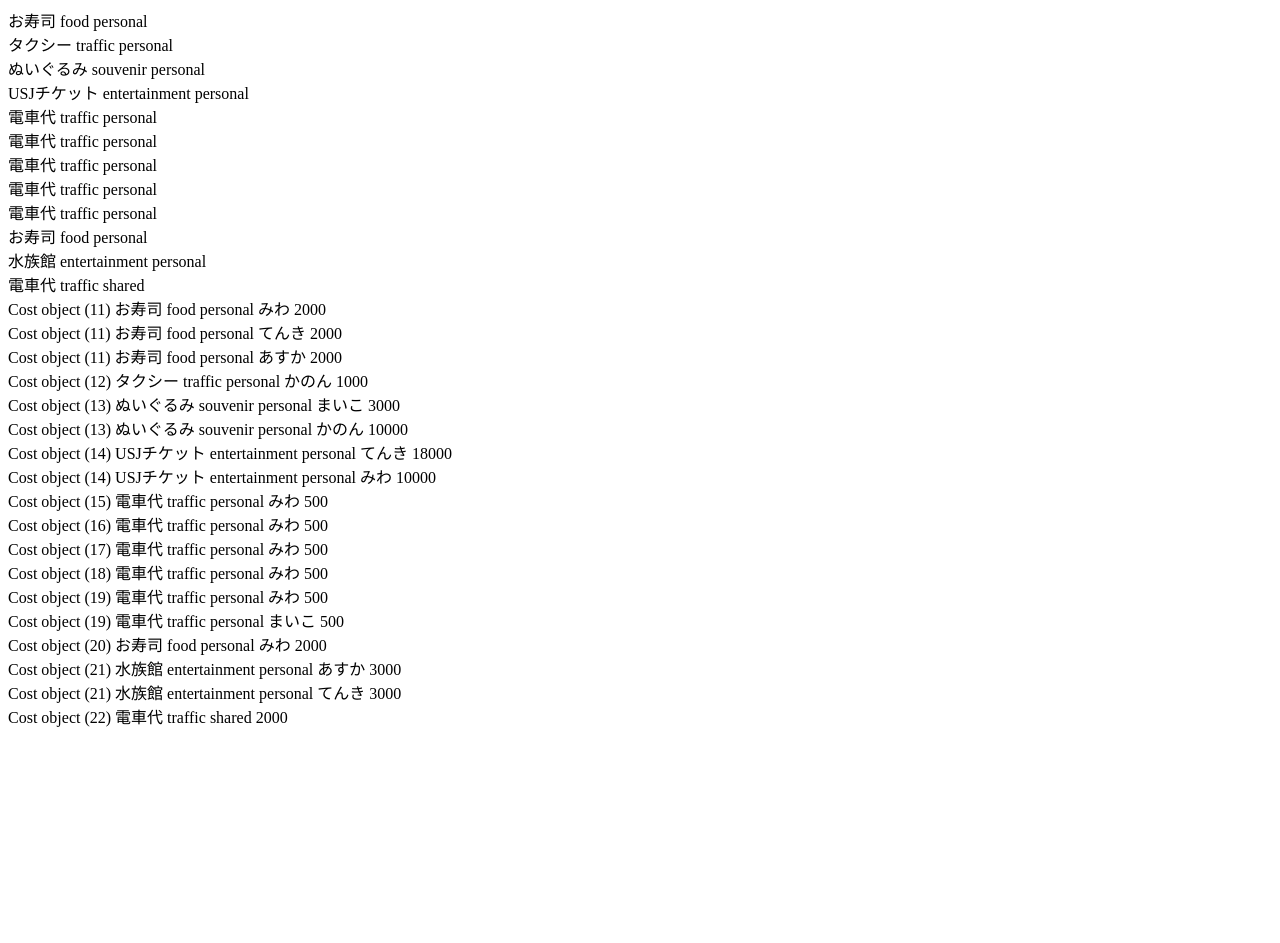
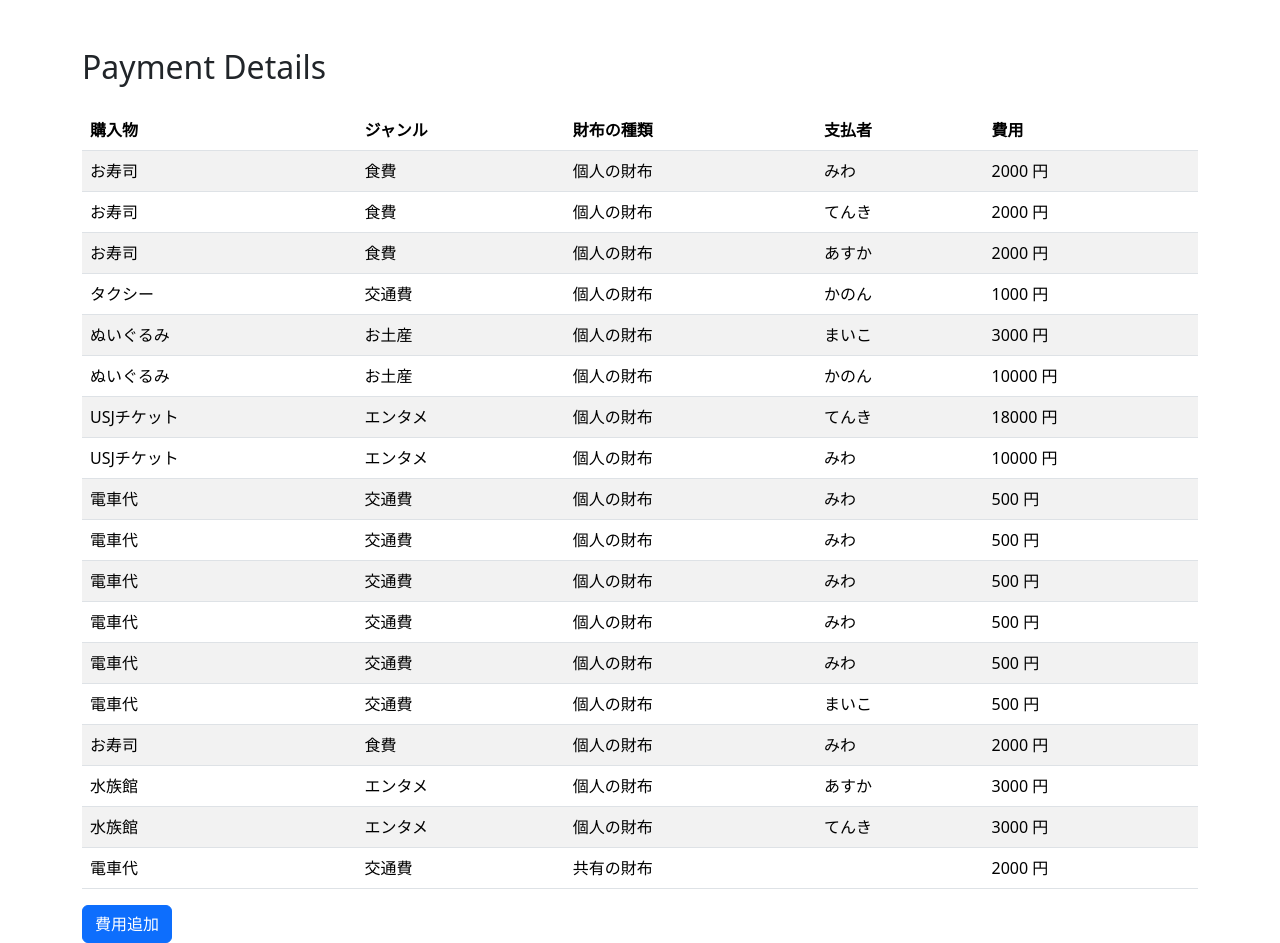
Before and after one commit to yamashita3303/NoteTrip, a Django app: page /cost_list/ in a window 1280 px wide. Before the commit the page ends 727 px from the top, so only its background shows below. Run offline with Django 4.2, Linux system fonts and the light colour scheme; data comes from the database, SQL or seed files in the repository; both versions use the stored data as it was after the commit.

Commit message:
簡易的な予算入力の作成

```diff
--- a/app/admin.py
+++ b/app/admin.py
@@ -1,5 +1,6 @@
 from django.contrib import admin
-from .models import Cost, Payment
+from .models import Cost, Payment, Budget
 
 admin.site.register(Cost)
 admin.site.register(Payment)
+admin.site.register(Budget)
--- a/app/models.py
+++ b/app/models.py
@@ -19,5 +19,5 @@ class Payment(models.Model):
     payment_payers = models.CharField(max_length=30, verbose_name="支払者", null=True, blank=True)
     payment_money = models.IntegerField(verbose_name="費用")
 
-
-    # cost_budget = models.IntegerField(verbose_name="予算", null=True, blank=True)
+class Budget(models.Model):
+    budget = models.IntegerField(verbose_name="予算", null=True, blank=True)
--- a/app/templates/app/cost_list.html
+++ b/app/templates/app/cost_list.html
@@ -3,23 +3,43 @@
 <head>
     <meta charset="UTF-8">
     <meta name="viewport" content="width=device-width, initial-scale=1.0">
-    <title>Document</title>
+    <title>Payment Details</title>
+    <!-- BootstrapのCSSを読み込む -->
+    <link href="https://cdn.jsdelivr.net/npm/bootstrap@5.3.0-alpha1/dist/css/bootstrap.min.css" rel="stylesheet">
 </head>
 <body>
-    {% for i in all_costs %}
-        {{ i.cost_name }}
-        {{ i.cost_genre }}
-        {{ i.cost_wallet }}
-        <br>
-    {% endfor %}
-    {% for i in all_payments %}
-        {{ i.cost }}
-        {{ i.cost.cost_name }}
-        {{ i.cost.cost_genre }}
-        {{ i.cost.cost_wallet }}
-        {{ i.payment_payers }}
-        {{ i.payment_money }}
-        <br>
-    {% endfor %}
+    <div class="container mt-5">
+        <h2 class="mb-4">Payment Details</h2>
+
+        <!-- 支払情報を表示するテーブル -->
+        <table class="table table-striped">
+            <thead>
+                <tr>
+                    <th>購入物</th>
+                    <th>ジャンル</th>
+                    <th>財布の種類</th>
+                    <th>支払者</th>
+                    <th>費用</th>
+                </tr>
+            </thead>
+            <tbody>
+                {% for i in all_payments %}
+                <tr>
+                    <td>{{ i.cost.cost_name }}</td>
+                    <td>{{ i.cost.get_cost_genre_display }}</td> <!-- ジャンルの表示名を取得 -->
+                    <td>{{ i.cost.get_cost_wallet_display }}</td> <!-- 財布の種類の表示名を取得 -->
+                    <td>{{ i.payment_payers }}</td>
+                    <td>{{ i.payment_money }} 円</td> <!-- 数値にカンマを追加 -->
+                </tr>
+                {% endfor %}
+            </tbody>
+        </table>
+
+        <!-- 支払の追加ボタン -->
+        <a href="{% url 'app:cost_form' %}" class="btn btn-primary">費用追加</a>
+    </div>
+
+    <!-- BootstrapのJSと依存ライブラリを読み込む -->
+    <script src="https://cdn.jsdelivr.net/npm/bootstrap@5.3.0-alpha1/dist/js/bootstrap.bundle.min.js"></script>
 </body>
 </html>
--- a/app/urls.py
+++ b/app/urls.py
@@ -4,7 +4,9 @@ from . import views
 app_name = 'app'
 
 urlpatterns = [
-    path('cost_home/', views.cost_home, name='cost_home'),
+    # path('cost_home/', views.cost_home, name='cost_home'),
+    path('cost_home/<str:payer_name>/', views.cost_home, name='cost_home'),  # URLに支払者名を追加
     path('cost_list/', views.cost_list, name='cost_list'),
     path('cost_form/', views.cost_create, name='cost_form'),
+    path('cost_budget/', views.cost_budget, name='cost_budget'),
 ]
--- a/app/views.py
+++ b/app/views.py
@@ -1,10 +1,30 @@
 from django.shortcuts import render, redirect
-from .models import Cost, Payment
-from .forms import CostForm, PaymentForm
+from .models import Cost, Payment, Budget
+from .forms import CostForm, PaymentForm, BudgetForm
 from django.views import View
+from django.contrib import messages
+from django.db.models import Sum
+from django.core.serializers.json import DjangoJSONEncoder
+import json
 
-def cost_home(request):
-    return render(request, "app/cost_home.html")
+def cost_home(request, payer_name):
+    payments_by_payers = Payment.objects.values('payment_payers').annotate(total_money=Sum('payment_money'))
+    payments_json = json.dumps(list(payments_by_payers), cls=DjangoJSONEncoder)
+
+    # 指定した支払者のジャンル別支出の合計を取得
+    payments_by_genre = Payment.objects.filter(payment_payers=payer_name)\
+        .values('cost__cost_genre')\
+        .annotate(total_money=Sum('payment_money'))
+    # JSON形式に変換
+    alone_payments_json = json.dumps(list(payments_by_genre), cls=DjangoJSONEncoder)
+
+    context = {
+        'payments_json': payments_json,
+        'alone_payments_json': alone_payments_json,
+        'payer_name': payer_name,  # 支払者名もコンテキストに渡す
+    }
+
+    return render(request, "app/cost_home.html", context)
 
 def cost_list(request):
     all_costs = Cost.objects.all()
@@ -30,8 +50,6 @@ class CostCreateView(View):
 
     # POSTリクエストの処理
     def post(self, request):
-        print(request.POST)
-        print(request.FILES)
         # インスタンスの作成
         cost_form = CostForm(request.POST, request.FILES)
 
@@ -57,7 +75,7 @@ class CostCreateView(View):
                 )
                 payment.save()
 
-            return redirect('app:cost_home')
+            return redirect('app:cost_home', payer_name='みわ')
 
         # フォームが無効なら再表示
         context = {
@@ -66,3 +84,54 @@ class CostCreateView(View):
         return render(request, 'app/cost_form.html', context)
 
 cost_create = CostCreateView.as_view()
+
+def cost_budget(request):
+    print("---")
+    if request.method == 'POST':
+        budget_form = BudgetForm(request.POST)
+        print("0")
+        if budget_form.is_valid():
+            print("1")
+            try:
+                print("2")
+                budget_form.save()
+                messages.success(request, "予算が追加されました。")
+                return redirect('app:cost_home', payer_name='みわ')  # 一覧ページなどにリダイレクト
+            except Exception as e:
+                messages.error(request, f"エラーが発生しました: {e}")
+        else:
+            messages.error(request, "フォームにエラーがあります。")
+            print(budget_form.errors)  # エラー内容をコンソールに出力
+    else:
+        budget_form = BudgetForm()
+
+    context = {
+        'budget_form': budget_form,
+    }
+
+    return render(request, 'app/cost_budget.html', context)
+
+
+# class BudgetCreateView(View):
+#     # GETリクエストの処理
+#     def get(self, request):
+#         # インスタンスの作成
+#         budget_form = BudgetForm()
+
+#         context = {
+#             'budget_form': budget_form,
+#         }
+#         return render(request, 'app/cost_budget.html', context)
+
+#     # POSTリクエストの処理
+#     def post(self, request):
+#         # インスタンスの作成
+#         cost_form = CostForm(request.POST, request.FILES)
+
+#         # フォームが有効かチェック
+#         if cost_form.is_valid():
+#             # 支払い情報を保存
+#             cost = cost_form.save(commit=False)
+#             cost.save()
+
+# cost_budget = BudgetCreateView.as_view()
```
Also changed, not shown: app/forms.py (+8 -1 lines), app/templates/app/cost_budget.html (added, +20 -0 lines), app/templates/app/cost_home.html (+85 -1 lines), app/migrations/0002_alter_payment_cost_budget.py (added), app/migrations/0003_remove_budget_peyment.py (added), db.sqlite3.
